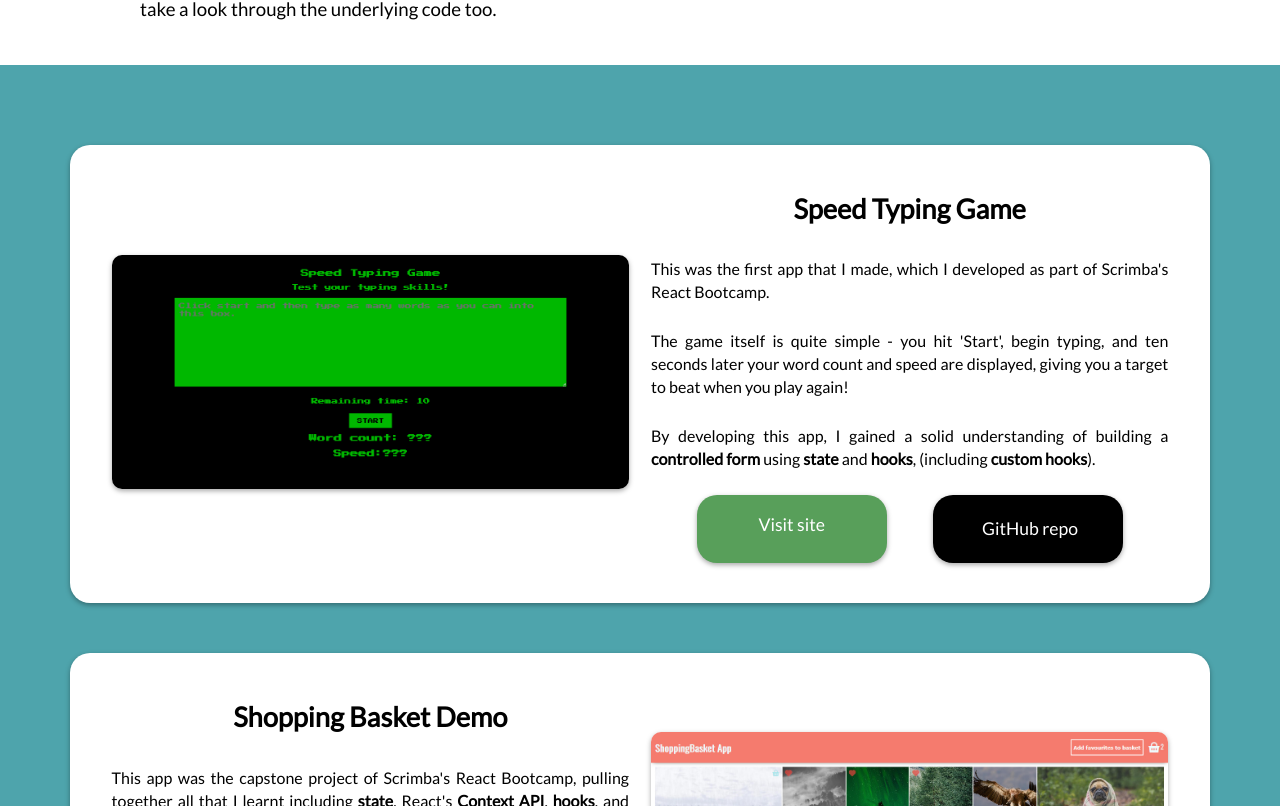
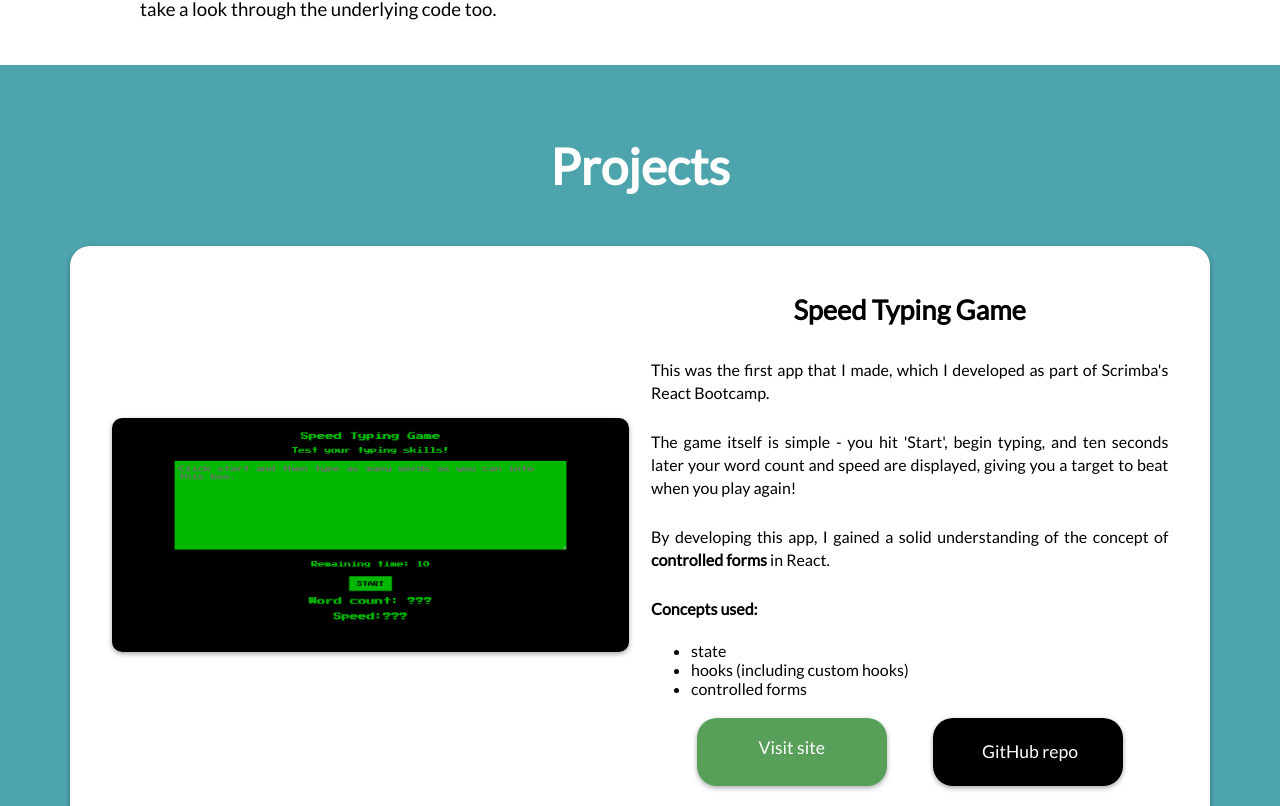
Before and after one commit to rsdev88/robs-react-portfolio, a React (Create React App) app: page / in a window 1280 px wide. Shown: the part 1094-1900 px from the top of the page. Built offline with nearby package versions, Linux system fonts and the light colour scheme; some icons are missing.

Commit message:
Improved text readability.
Add a title to the apps section
Added propTypes to AppSection.js

```diff
--- a/src/appData.json
+++ b/src/appData.json
@@ -8,7 +8,7 @@
                 "altText": "Screenshot of the Speed Typing game.",
                 "order": "1"
             },
-            "bodyHtml": "<p>This was the first app that I made, which I developed as part of Scrimba's React Bootcamp.</p><p>The game itself is quite simple - you hit 'Start', begin typing, and ten seconds later your word count and speed are displayed, giving you a target to beat when you play again!</p><p>By developing this app, I gained a solid understanding of building a <strong>controlled form</strong> using <strong>state</strong> and <strong>hooks</strong>, (including <strong>custom hooks</strong>).</p>",
+            "bodyHtml": "<p>This was the first app that I made, which I developed as part of Scrimba's React Bootcamp.</p><p>The game itself is simple - you hit 'Start', begin typing, and ten seconds later your word count and speed are displayed, giving you a target to beat when you play again!</p><p>By developing this app, I gained a solid understanding of the concept of <strong>controlled forms</strong> in React.</p><p><strong>Concepts used: </strong></p><ul><li>state</li><li>hooks (including custom hooks)</li><li>controlled forms</li><ul>",
             "appLink": {
                 "href": "https://reactspeedtyping.now.sh/",
                 "text": "Visit site"
@@ -26,7 +26,7 @@
                 "altText": "Screenshot of the Shopping Basket demo.",
                 "order": "2"
             },
-            "bodyHtml": "<p>This app was the capstone project of Scrimba's React Bootcamp, pulling together all that I learnt including <strong>state</strong>, React's <strong>Context API</strong>, <strong>hooks</strong>, and <strong>React Router</strong>.</p><p>The app is intended to mimic an e-commerce site whereby you can favourite items and add them to your basket. In a separate page, you can then review your basket and \"buy\" the items - a timeout is used to mimic a purchase API call.</p><p>Once the Bootcamp was finished, I continued experimenting and extended the app to save the favourited and basketed items to local storage so that they're not lost if the user refreshes their browser. I also improved the UX by adding a button to \"add favourites to basket\" and a link to return to the home page when the basket it empty.</p>",
+            "bodyHtml": "<p>This app was the capstone project of Scrimba's React Bootcamp, pulling together all of the concepts that I had learnt. The app is intended to mimic an e-commerce site whereby you can favourite items and add them to your basket. In a separate page, you can then review your basket and \"buy\" the items - a timeout is used to mimic a purchase API call.</p><p>Once the Bootcamp was finished, I continued experimenting and extended the app to save the favourited and basketed items to local storage so that they're not lost if the user refreshes their browser. I also improved the UX by adding a button to \"add favourites to basket\" and a link to return to the home page when the basket it empty.</p><p><strong>Concepts used: </strong></p><ul><li>state</li><li>hooks (including custom hooks)</li><li>the context API</li><li>React Router</li><ul>",
             "appLink": {
                 "href": "https://reactshoppingbasket.now.sh/",
                 "text": "Visit site"
@@ -44,7 +44,7 @@
                 "altText": "Screenshot of the Quizzical web app.",
                 "order": "1"
             },
-            "bodyHtml": "<p>I built this web app from scratch in order to practise my newfound skills following the successful completion of the Scrimba courses and Bootcamp. In doing so, I achieved the confidence to use React in a workplace setting by solidifying my understanding of its more advanced concepts such as <strong>prop types</strong>, the <strong>Context API</strong>, <strong>hooks</strong>, optimisation using <strong>memoization</strong>, and <strong>controlled forms</strong>. I'm pleased to say that the end result is something that I’m proud of.</p><p>The app itself is a quiz game and pretty straightforward to play - you answer all of the questions, check your score, and then can go back to see what you got right/wrong and reveal the correct answers.</p><p>I built the app to read in much of its data from a JSON file when it first loads, including all of question-answer data. By using this approach, I've made it really simple to swap out the entire quiz with a new set of questions and answers without having to make any code changes at all.</p>",
+            "bodyHtml": "<p>I built this web app from scratch in order to practise my newfound skills following the successful completion of the Scrimba courses and Bootcamp. In doing so I solidified my understanding of React's more advanced concepts and I'm pleased to say that the end result is something that I’m proud of.</p><p>The app itself is a quiz game and pretty straightforward to play - you answer all of the questions, check your score, and then can go back to see what you got right/wrong and reveal the correct answers.</p><p>I built the app to read in much of its data from a JSON file when it first loads, including all of question-answer data. By using this approach, I've made it really simple to swap out the entire quiz with a new set of questions and answers without having to make any code changes at all.</p><p><strong>Concepts used: </strong></p><ul><li>state</li><li>hooks (including custom hooks)</li><li>the context API</li><li>controlled forms</li><li>props types</li><li>opimisation using memoization</li><ul>",
             "appLink": {
                 "href": "https://quizzical.now.sh/",
                 "text": "Visit site"
@@ -62,7 +62,7 @@
                 "altText": "Screenshot of this site.",
                 "order": "2"
             },
-            "bodyHtml": "<p>When I decided to showcase my apps in a portfolio, that in itself gave me another opportunity to hone my newfound React skills!</p><p>This time I decided to change things up a little and use <strong>Redux</strong> for the site's state management as this was another topic covered in Scrimba's Bootcamp that I wanted to practise.</p><p>In a similar fashion to the Quizzical app, this repeating section that you're currently scrolling through gets all of its data from a JSON file when the site first loads, meaning that I can easily add more apps into the portfolio in future without changing the code.</p>",
+            "bodyHtml": "<p>When I decided to showcase my apps in a portfolio, that in itself gave me another opportunity to hone my newfound React skills!</p><p>This time I decided to change things up a little and use <strong>Redux</strong> for the site's state management as this was another topic covered in Scrimba's Bootcamp that I wanted to practise.</p><p>In a similar approach to the Quizzical app, this repeating section that you're currently scrolling through gets all of its data from a JSON file when the site first loads, meaning that I can easily add more apps into the portfolio in future without changing the code.</p><p><strong>Concepts used: </strong></p><ul><li>hooks</li><li>Redux</li></ul>",
             "gitHubLink": {
                 "href": "https://github.com/rsdev88/robs-react-portfolio",
                 "text": "GitHub repo"
--- a/src/components/AppSections/AppSection.js
+++ b/src/components/AppSections/AppSection.js
@@ -1,5 +1,6 @@
 import React from "react"
 import ReactHtmlParser from "react-html-parser"
+import PropTypes from "prop-types"
 import "./appsections.css"
 
 function AppSection(props){
@@ -44,4 +45,25 @@ function AppSection(props){
     )
 }
 
+AppSection.propTypes = {
+    data: PropTypes.shape({
+        id: PropTypes.number,
+        title: PropTypes.string.isRequired,
+        image: PropTypes.shape({
+            url: PropTypes.string.isRequired,
+            altText: PropTypes.string.isRequired,
+            order: PropTypes.string.isRequired
+        }).isRequired,
+        bodyHtml: PropTypes.string.isRequired,
+        appLink: PropTypes.shape({
+            href: PropTypes.string.isRequired,
+            text: PropTypes.string.isRequired
+        }),
+        gitHubLink: PropTypes.shape({
+            href: PropTypes.string.isRequired,
+            text: PropTypes.string.isRequired
+        }).isRequired
+    }).isRequired
+}
+
 export default AppSection
--- a/src/components/AppSections/AppSections.js
+++ b/src/components/AppSections/AppSections.js
@@ -6,15 +6,19 @@ import "./appsections.css"
 function AppSections(){
 
     const applicationsArray = useSelector(state => state)
+    let applicationElements;
 
-    const applicationElements = applicationsArray.map(application => (
-        <AppSection key={application.id} data={application} />
-    ))
+    if(applicationsArray.length > 0){
+        applicationElements = applicationsArray.map(application => (
+            <AppSection key={application.id} data={application} />
+        ))
+    }
 
     const noApplicationsFoundElement =  <div className="app-section-none-found"><h2>No applications were found!</h2></div>
 
     return(
         <section className="app-sections">
+            <h2>Projects</h2>
             {applicationsArray.length > 0 ? applicationElements : noApplicationsFoundElement}
         </section>
     )
--- a/src/components/AppSections/appsections.css
+++ b/src/components/AppSections/appsections.css
@@ -2,6 +2,12 @@
     width: 100%;
     background-color: var(--light-teal);
     padding: 30px 0;
+}
+
+.app-sections h2 {
+    color: white;
+    text-align: center;
+    font-size: 2em;
 }
 
 .app-section{
@@ -94,6 +100,10 @@
 
 @media screen and (min-width: 645px){
 
+    .app-sections h2 {
+        font-size: 3em;
+    }
+
     .app-section{
         padding: 20px;
     }
@@ -115,6 +125,10 @@
 
 @media screen and (min-width: 1024px){
 
+    .app-sections h2 {
+        font-size: 3.1em;
+    }
+
     .app-section{
         max-width: 1500px;
         align-items: center;
--- a/src/components/Hero/hero.css
+++ b/src/components/Hero/hero.css
@@ -32,7 +32,7 @@
   }
 
   .hero-title {
-      font-size: 2em;
+    font-size: 2em;
   }
 
   .hero-image-container{
```
